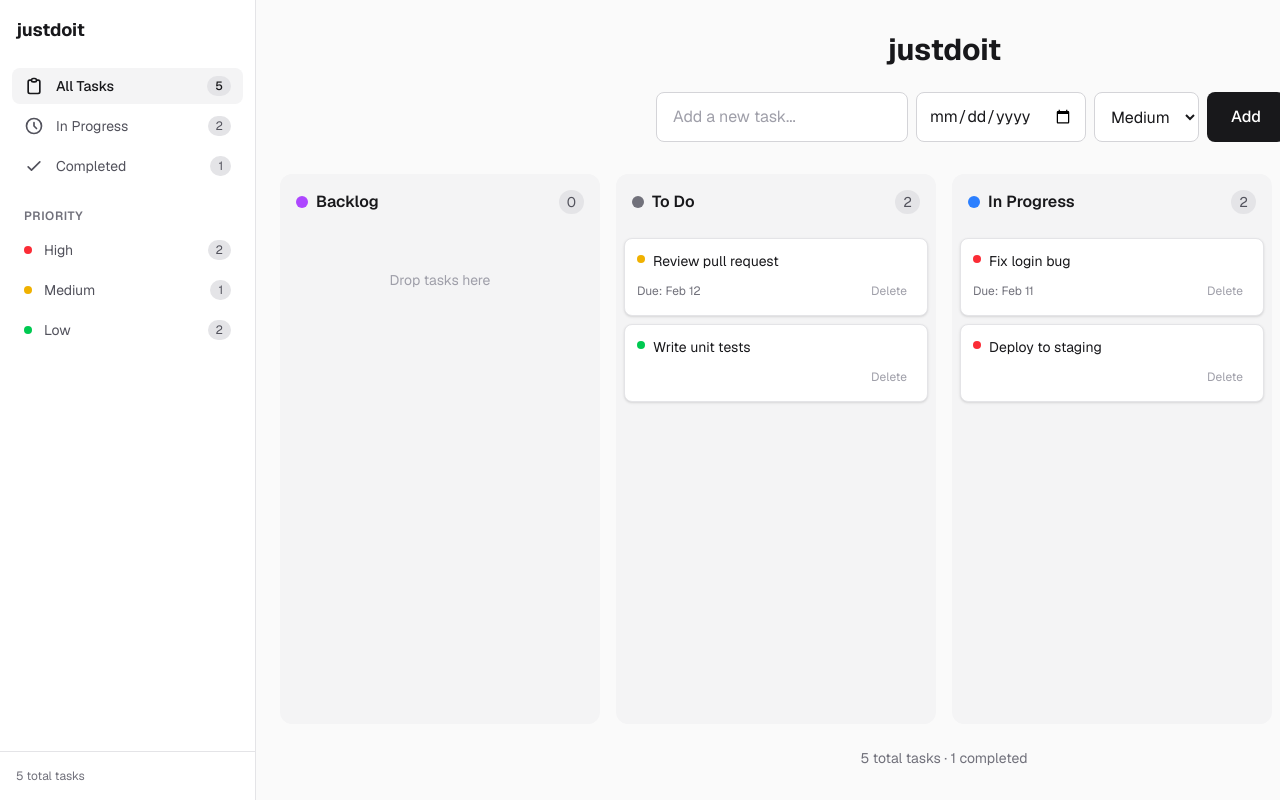
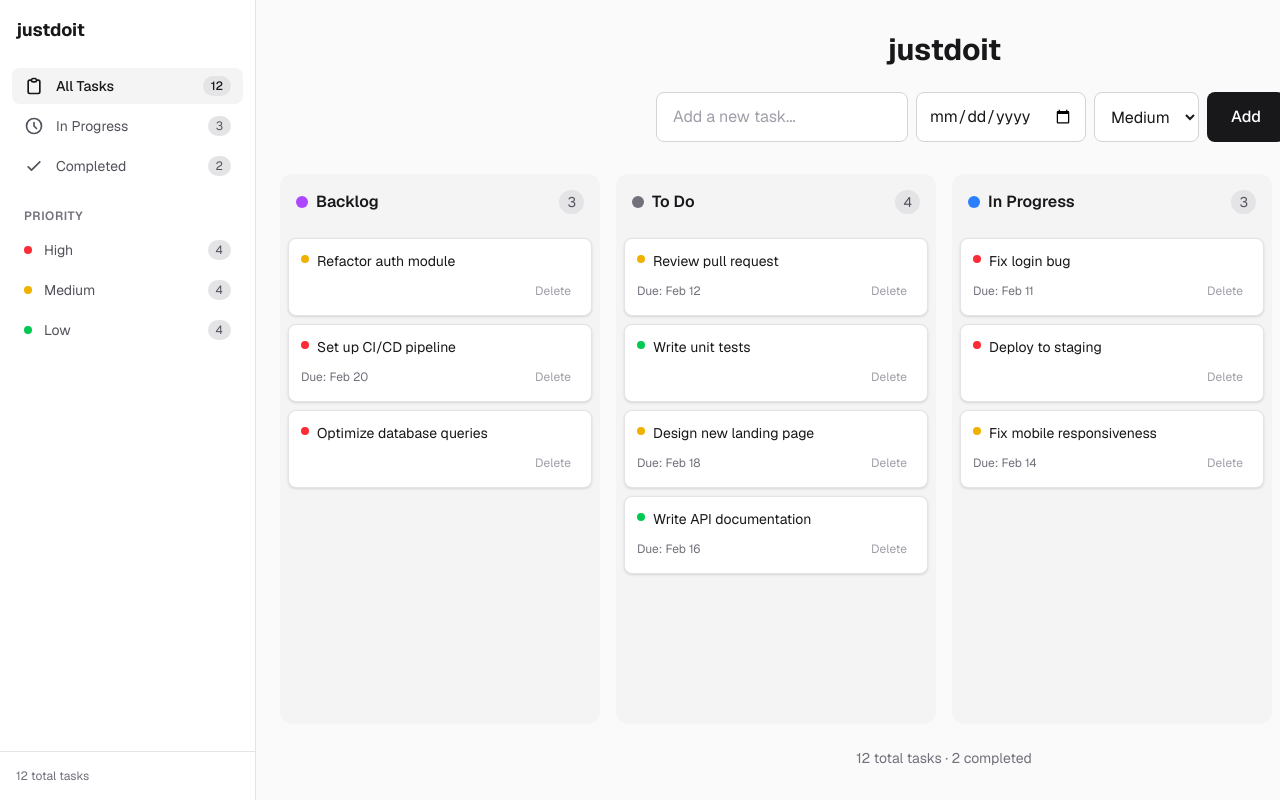
Before and after one commit to evisdren/test-app, a Next.js app: page / in a window 1280 px wide. Shown: the top 800 px of the page. Built offline with nearby package versions, Linux system fonts and the light colour scheme.

Commit message:
add fake tasks
Entire-Checkpoint: 484e4453c288

```diff
--- a/app/page.tsx
+++ b/app/page.tsx
@@ -40,6 +40,13 @@ export default function Home() {
         { id: 3, text: "Write unit tests", status: "todo", priority: "low" },
         { id: 4, text: "Update documentation", status: "done", dueDate: "2026-02-08", priority: "low" },
         { id: 5, text: "Deploy to staging", status: "in-progress", priority: "high" },
+        { id: 6, text: "Refactor auth module", status: "backlog", priority: "medium" },
+        { id: 7, text: "Set up CI/CD pipeline", status: "backlog", dueDate: "2026-02-20", priority: "high" },
+        { id: 8, text: "Design new landing page", status: "todo", dueDate: "2026-02-18", priority: "medium" },
+        { id: 9, text: "Fix mobile responsiveness", status: "in-progress", dueDate: "2026-02-14", priority: "medium" },
+        { id: 10, text: "Add dark mode toggle", status: "done", priority: "low" },
+        { id: 11, text: "Optimize database queries", status: "backlog", priority: "high" },
+        { id: 12, text: "Write API documentation", status: "todo", dueDate: "2026-02-16", priority: "low" },
       ]);
     }
     setIsLoaded(true);
```
Also changed, not shown: 1 other file (tests, documents, lock files or other folders).
